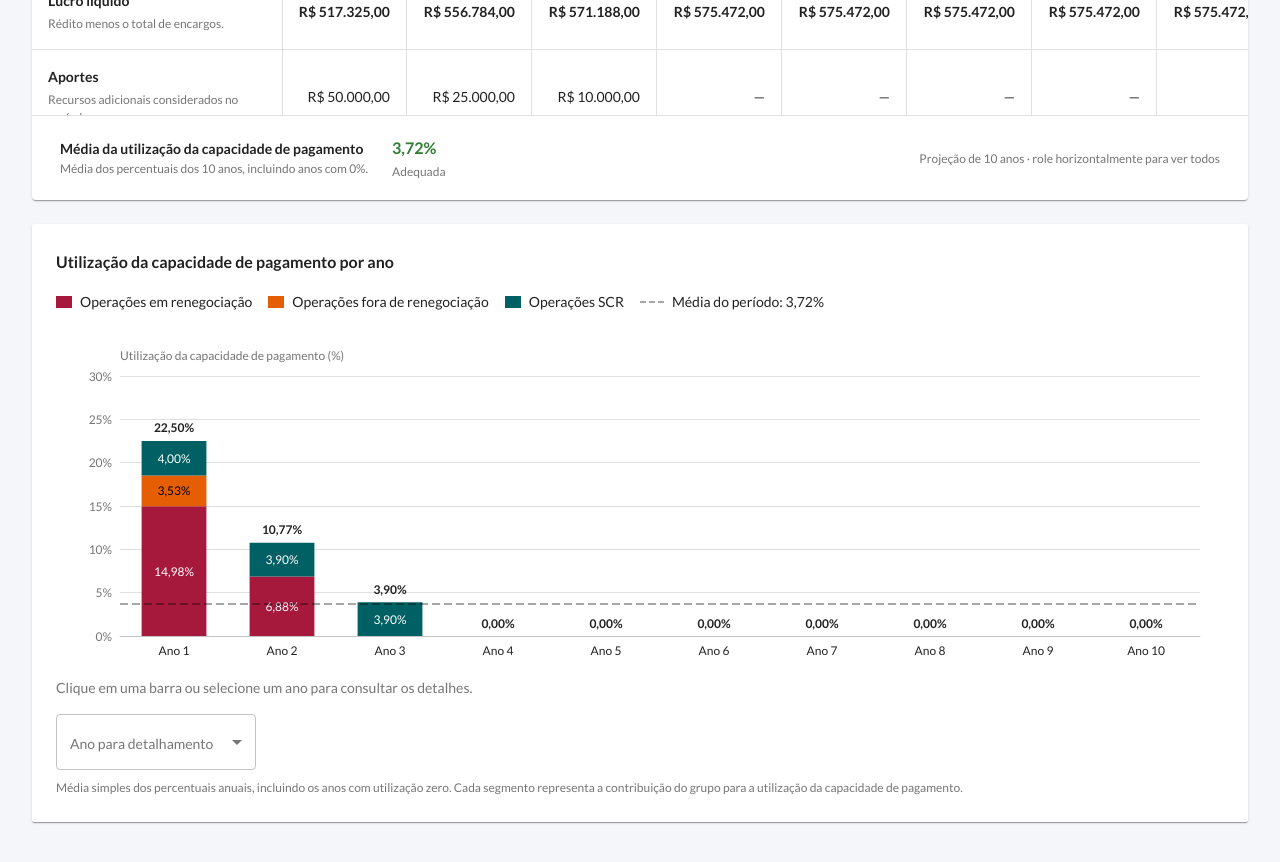
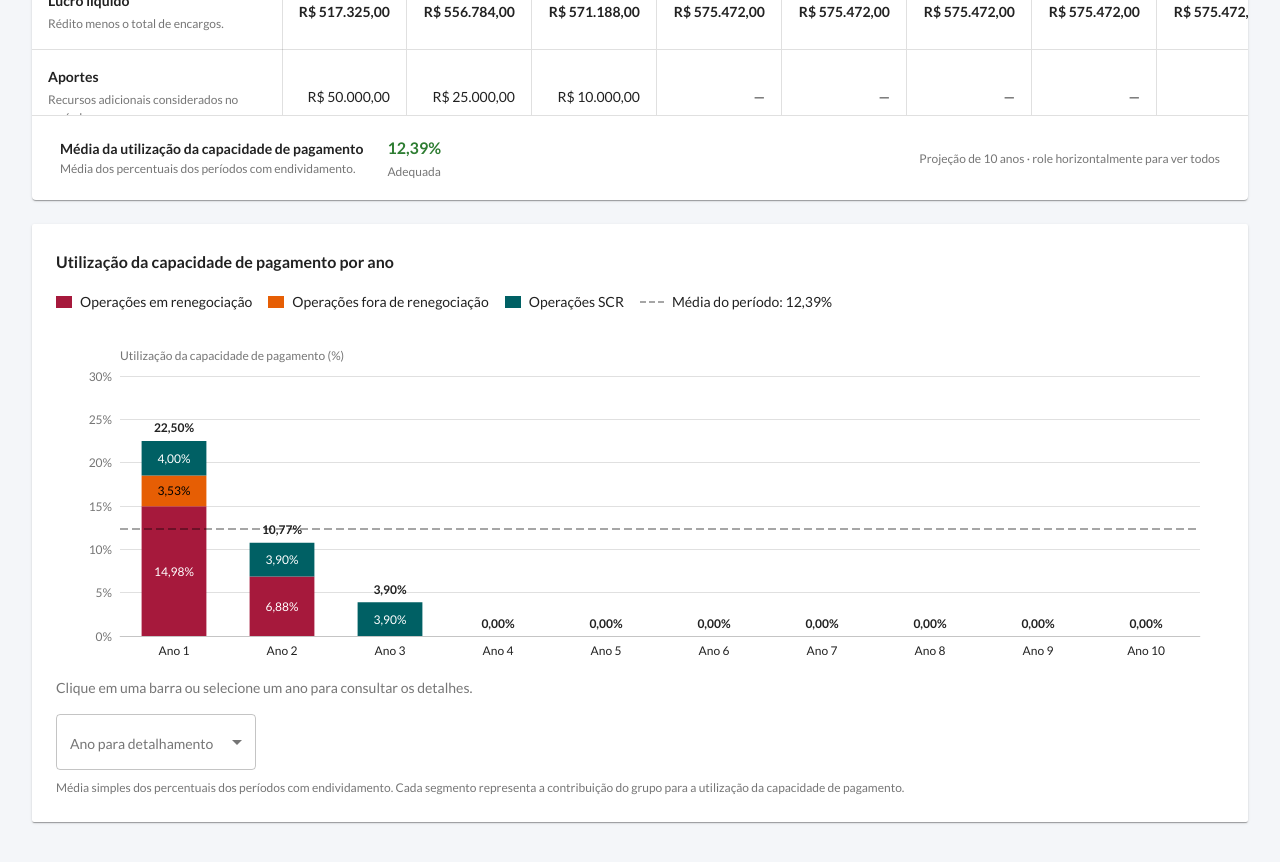
Before and after one commit to marifalcao/tabela-calculos-horizontes, a React (Vite) app: page / in a window 1280 px wide. Shown: the part 580-1442 px from the top of the page. Built offline with nearby package versions, Linux system fonts and the light colour scheme; the HTML template or start-up script is replaced by a standard one.

Commit message:
fix: calcula media apenas com periodos endividados

```diff
--- a/src/components/CapacityUtilizationChart/data.ts
+++ b/src/components/CapacityUtilizationChart/data.ts
@@ -44,7 +44,12 @@ export function prepareChartData(data: HorizonsData, classification: OperationGr
     const total = totalPrincipal !== null && paymentCapacity !== null && finite(utilization[index]) ? utilization[index] : null;
     return { year, paymentCapacity, totalPrincipal, groups, total, difference: null };
   }).sort((a, b) => a.year - b.year);
-  const average = years.every(year => year.total !== null) ? getAverageUtilization(years.map(year => year.total!)) : null;
+  const average = years.every(year => year.total !== null)
+    ? getAverageUtilization(
+        years.map(year => year.total!),
+        years.map(year => year.totalPrincipal !== null && year.totalPrincipal > 0),
+      )
+    : null;
   return { average, years: years.map(year => ({ ...year, difference: year.total !== null && average !== null ? year.total - average : null })) };
 }
 
--- a/src/components/CapacityUtilizationChart/index.tsx
+++ b/src/components/CapacityUtilizationChart/index.tsx
@@ -253,7 +253,7 @@ export default function CapacityUtilizationChart({
             onChange={(event) => setSelectedYear(Number(event.target.value))}
             style={{ minWidth: 200 }}
           >
-            {chartData.years.map((year) => (
+            {chartData.years.filter((year) => year.totalPrincipal !== null && year.totalPrincipal > 0).map((year) => (
               <MenuItem key={year.year} value={year.year}>
                 <Typography
                   component="span"
@@ -383,9 +383,9 @@ export default function CapacityUtilizationChart({
             color="textSecondary"
             className={classes.note}
           >
-            Média simples dos percentuais anuais, incluindo os anos com
-            utilização zero. Cada segmento representa a contribuição do grupo
-            para a utilização da capacidade de pagamento.
+            Média simples dos percentuais dos períodos com endividamento. Cada
+            segmento representa a contribuição do grupo para a utilização da
+            capacidade de pagamento.
           </Typography>
           {chartData.average === null && (
             <Typography
--- a/src/components/HorizonsTable/HorizonsTable.tsx
+++ b/src/components/HorizonsTable/HorizonsTable.tsx
@@ -20,7 +20,11 @@ export default function HorizonsTable({ data }: HorizonsTableProps) {
   const classes = useStyles();
   const rows = buildRows(data);
   const capacityRow = rows.find(row => row.id === 'capacity');
-  const averageUtilization = getAverageUtilization(capacityRow ? capacityRow.values : []);
+  const principalRow = rows.find(row => row.id === 'principal-total');
+  const averageUtilization = getAverageUtilization(
+    capacityRow ? capacityRow.values : [],
+    principalRow ? principalRow.values.map(value => value > 0) : [],
+  );
   const [expandedSections, setExpandedSections] = React.useState({
     charges: false,
     principal: false,
@@ -162,7 +166,7 @@ export default function HorizonsTable({ data }: HorizonsTableProps) {
               Média da utilização da capacidade de pagamento
             </Typography>
             <Typography component="div" variant="caption" color="textSecondary">
-              Média dos percentuais dos {data.years.length} anos, incluindo anos com 0%.
+              Média dos percentuais dos períodos com endividamento.
             </Typography>
           </div>
           <div className={averageUtilization === null ? undefined : classes[getCapacityState(averageUtilization)]}>
--- a/src/components/HorizonsTable/capacity.ts
+++ b/src/components/HorizonsTable/capacity.ts
@@ -1,6 +1,10 @@
-export function getAverageUtilization(values: number[]): number | null {
-  if (values.length === 0) return null;
-  return values.reduce((sum, value) => sum + value, 0) / values.length;
+export function getAverageUtilization(
+  values: number[],
+  include: boolean[] = values.map(() => true),
+): number | null {
+  const included = values.filter((_, index) => include[index]);
+  if (included.length === 0) return null;
+  return included.reduce((sum, value) => sum + value, 0) / included.length;
 }
 
 export function getCapacityState(value: number): 'error' | 'positive' | 'zero' {
```
Also changed, not shown: 1 other file (tests, documents, lock files or other folders).
